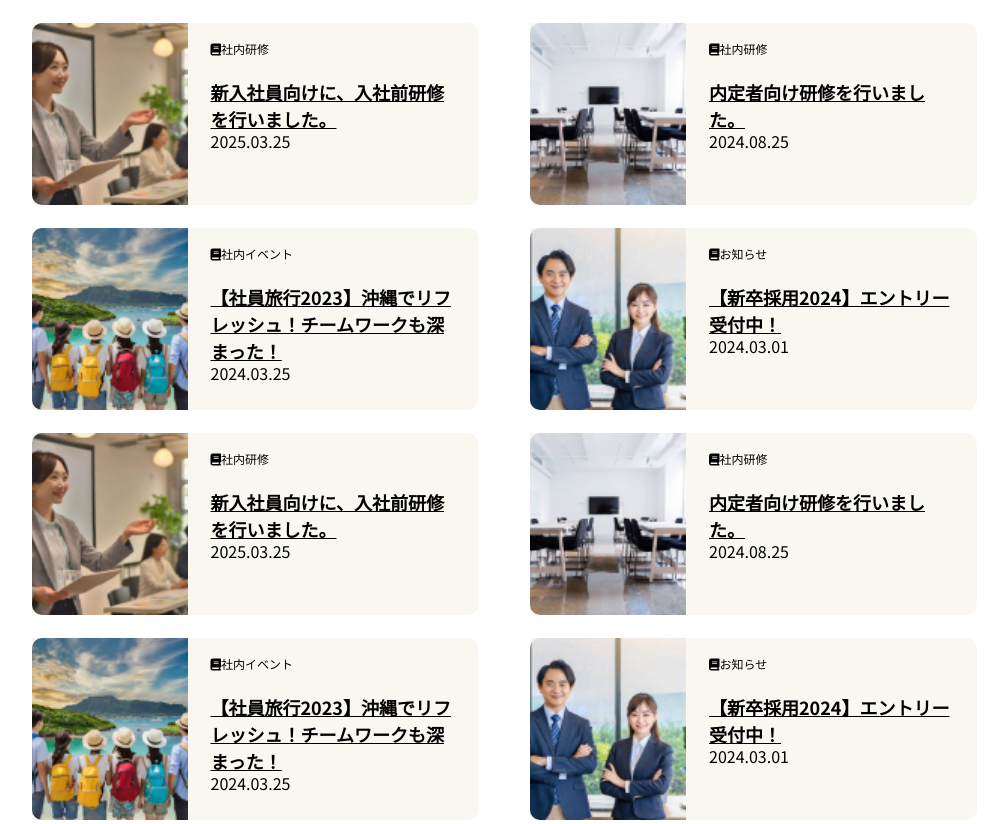
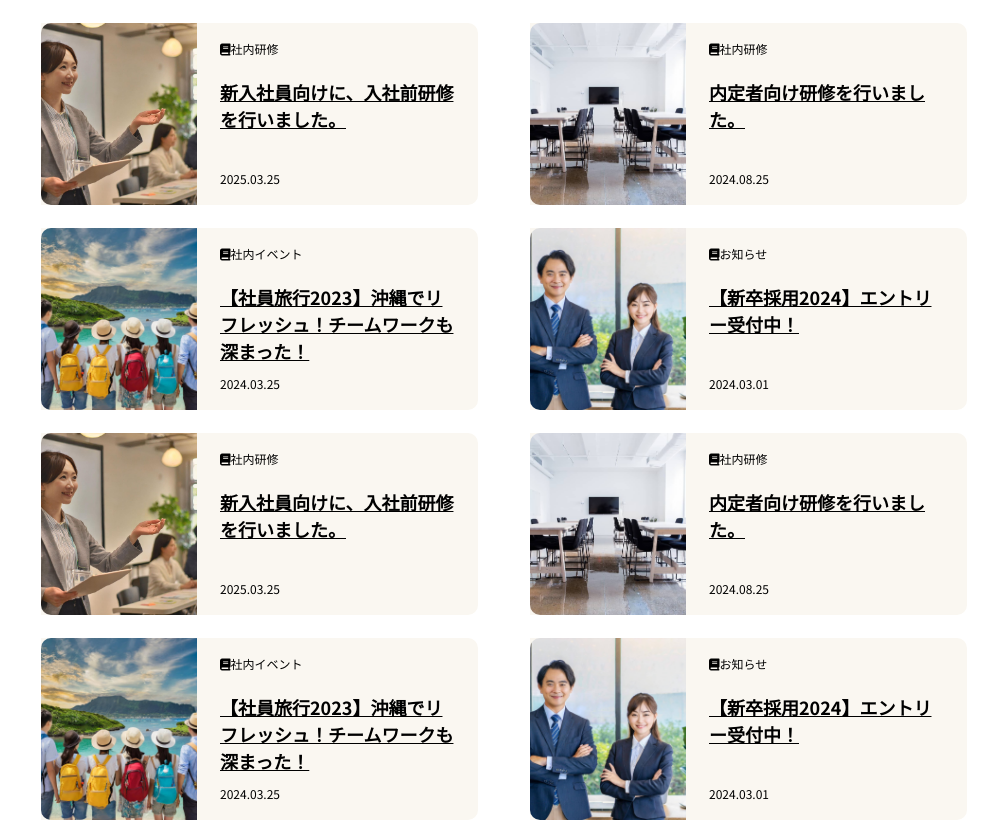
Before and after one commit to takayuki0403/TETOTE, a plain HTML site: page blog-index.html in a window 1280 px wide. Shown: the part 620-1444 px from the top of the page, without its empty margins (136-1144 px from the left). Drawn offline with nearby package versions, Linux system fonts and the light colour scheme; some packages are replaced by stand-ins of ours; a web font is replaced by a local one.

Commit message:
blog-index finish!

```diff
--- a/blog-index.html
+++ b/blog-index.html
@@ -100,7 +100,7 @@
           <li class="blog__card c-card">
             <a href="#" class="c-card__link">
               <figure class="c-card__img">
-                <img src="./img/toppage/blog01.png" alt="">
+                <img src="../img/blog01.jpg" alt="">
               </figure>
               <div class="c-card__body">
                 <p class="c-card__category"><i class="fas fa-book"></i>社内研修</p>
@@ -112,7 +112,7 @@
           <li class="c-card">
             <a href="#" class="blog__cardLink c-card__link">
               <figure class="c-card__img">
-                <img src="./img/toppage/blog02.png" alt="">
+                <img src="./img/blog02.jpg" alt="">
               </figure>
               <div class="c-card__body">
                 <p class="c-card__category"><i class="fas fa-book"></i>社内研修</p>
@@ -124,7 +124,7 @@
           <li class="c-card">
             <a href="#" class="blog__cardLink c-card__link">
               <figure class="c-card__img">
-                <img src="./img/toppage/blog03.png" alt="">
+                <img src="./img/blog03.jpg" alt="">
               </figure>
               <div class="c-card__body">
                 <p class="c-card__category"><i class="fas fa-book"></i>社内イベント</p>
@@ -136,7 +136,7 @@
           <li class="c-card">
             <a href="#" class="blog__cardLink c-card__link">
               <figure class="c-card__img">
-                <img src="./img/toppage/blog04.png" alt="">
+                <img src="./img/blog04.jpg" alt="">
               </figure>
               <div class="c-card__body">
                 <p class="c-card__category"><i class="fas fa-book"></i>お知らせ</p>
@@ -148,7 +148,7 @@
           <li class="c-card">
             <a href="#" class="blog__cardLink c-card__link">
               <figure class="c-card__img">
-                <img src="./img/toppage/blog01.png" alt="">
+                <img src="./img/blog01.jpg" alt="">
               </figure>
               <div class="c-card__body">
                 <p class="c-card__category"><i class="fas fa-book"></i>社内研修</p>
@@ -160,7 +160,7 @@
           <li class="c-card">
             <a href="#" class="blog__cardLink c-card__link">
               <figure class="c-card__img">
-                <img src="./img/toppage/blog02.png" alt="">
+                <img src="../img/blog02.jpg" alt="">
               </figure>
               <div class="c-card__body">
                 <p class="c-card__category"><i class="fas fa-book"></i>社内研修</p>
@@ -172,7 +172,7 @@
           <li class="c-card">
             <a href="#" class="blog__cardLink c-card__link">
               <figure class="c-card__img">
-                <img src="./img/toppage/blog03.png" alt="">
+                <img src="./img/blog03.jpg" alt="">
               </figure>
               <div class="c-card__body">
                 <p class="c-card__category"><i class="fas fa-book"></i>社内イベント</p>
@@ -184,7 +184,7 @@
           <li class="c-card">
             <a href="#" class="blog__cardLink c-card__link">
               <figure class="c-card__img">
-                <img src="./img/toppage/blog04.png" alt="">
+                <img src="./img/blog04.jpg" alt="">
               </figure>
               <div class="c-card__body">
                 <p class="c-card__category"><i class="fas fa-book"></i>お知らせ</p>
--- a/scss/pages/blogIndex/_blogList.scss
+++ b/scss/pages/blogIndex/_blogList.scss
@@ -4,13 +4,21 @@
 ============================= */
 .blogList__container {
   padding-top: 69px;
-  padding-bottom: 139px
+  padding-bottom: 139px;
+  @include sp {
+    padding-top: 40px;
+    padding-bottom: 40px;
+  }
 }
 
 .blogIndex {
 
   .c-cardList {
     margin-bottom: 98px;
+    @include sp {
+      margin-top: 0;
+      margin-bottom: 40px;
+    }
   }
 
   .c-card {
--- a/scss/util/_component.scss
+++ b/scss/util/_component.scss
@@ -248,7 +248,7 @@
   display: flex;
   justify-content: flex-start;
   background-color: #fff;
-  width: 47%;
+  width: 46%;
   border-top-right-radius: 10px;
   border-bottom-right-radius: 10px;
   @include sp {
@@ -315,7 +315,7 @@
   }
 }
 
-.card__date {
+.c-card__date {
   position: absolute;
   left: 23px;
   bottom: 20px;
```
Also changed, not shown: toppage.html (+4 -4 lines), css/style.css, img/blog01.jpg (added), img/blog02.jpg (added), img/blog03.jpg (added), img/blog04.jpg (added), splide-4.1.3/src/css/template/default/object/css/index.css, splide-4.1.3/src/css/themes/css/index.css, 3 other files.
